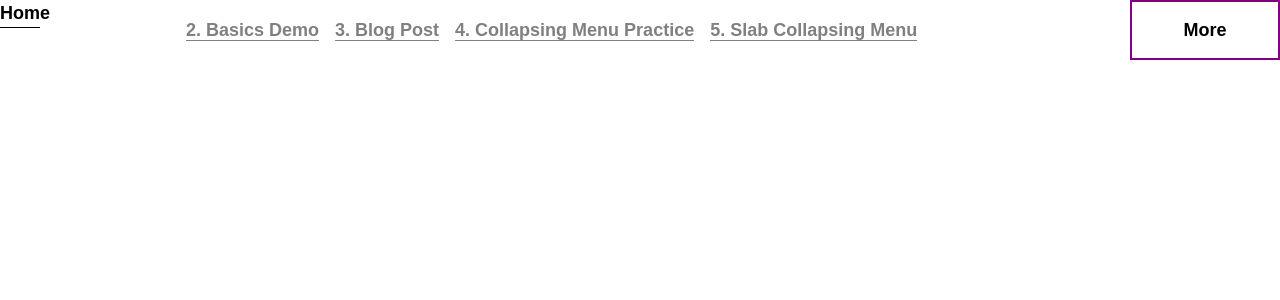
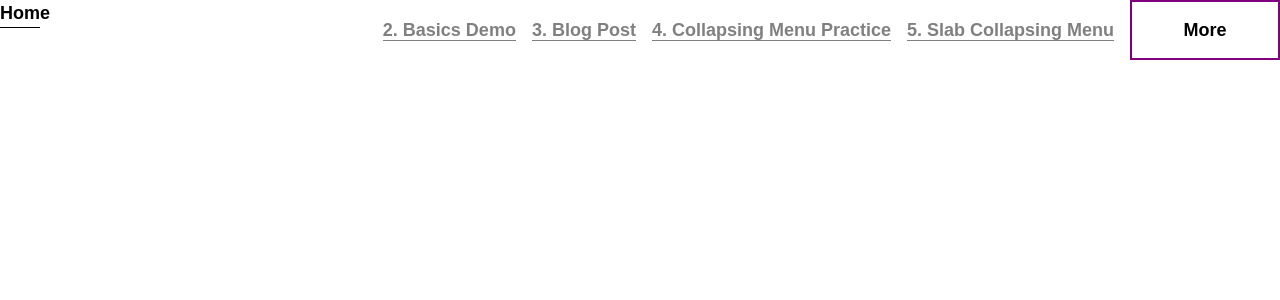
Before and after one commit to kbdonnally/assets, a Jekyll site: the page built from pages/menu-practice-2.html, in a window 1280 px wide. Shown: the top 300 px of the page. Built offline with Jekyll 4.4.1, drawn with Linux system fonts in a browser that asks for light colours; some web fonts are replaced.

Commit message:
Add note and re-align Menu 1 flex items

```diff
--- a/assets/css/_sass/_nav/_menu-practice-3.scss
+++ b/assets/css/_sass/_nav/_menu-practice-3.scss
@@ -10,7 +10,7 @@ body {
 	display: grid;
 	grid-template-columns: 40px 1fr;
 	width: 100vw;
-	max-width: 3000px;
+	max-width: 3000px; // 'main' has max of 1000
 	padding: 0;
 	margin: 0;
 }
@@ -40,9 +40,11 @@ body {
 .nav__list-1 {
 	grid-area: list-1;
 	display: flex;
+	justify-content: flex-end;
 	align-items: center;
 	height: 60px;
 	width: 75vw;
+	padding-right: 1rem;
 	white-space: nowrap;
 	&:last-of-type {
 		padding-right: 1rem;
```
